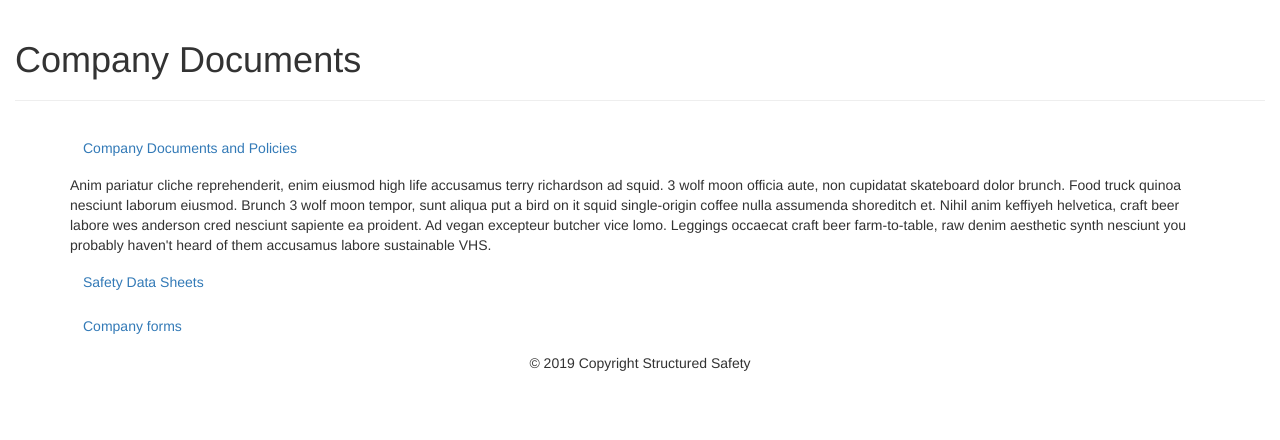
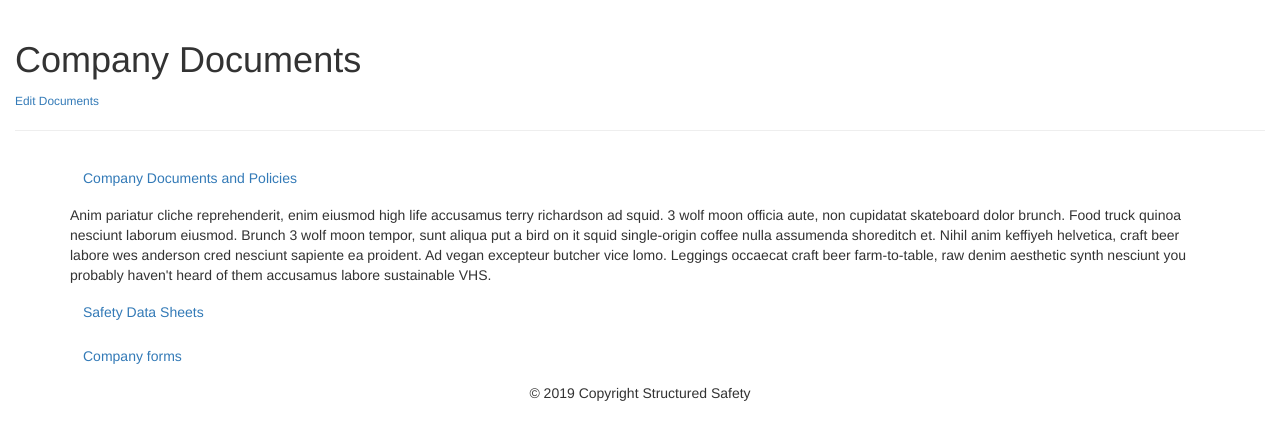
Before and after one commit to TJBrunson/StructuredSafety, a Flask app: a page that uses app/templates/company.html in a window 1280 px wide. Shown: the part 52-492 px from the top of the page. Run offline with Flask 2, Linux system fonts and the light colour scheme; a user stored in the database is signed in; tables that the repository leaves empty hold one stand-in row (values such as "Sample post"); some libraries are stand-ins or nearby versions.

Commit message:
added link for editing documents

```diff
--- a/app/templates/company.html
+++ b/app/templates/company.html
@@ -3,10 +3,15 @@
 {% block app_content %}
 
 <div class="container-fluid">
-    <h1 class="display-4">Company Documents</h1>
+    <h1 class="display-4 d-inline">Company Documents</h1>
+    {% if company.owner_id == user.id %}
+    <a class="font-weight-light d-inline" href="#"><small>Edit Documents</small></a>
+    {% else %}
+    <p>notin</p>
+    {% endif %}
     <hr>
 </div>
-<div class="container">
+<div class="container py-5">
     <div class="accordian">
         <div class="card">
             <div class="card-header" id="headingOne">
```
